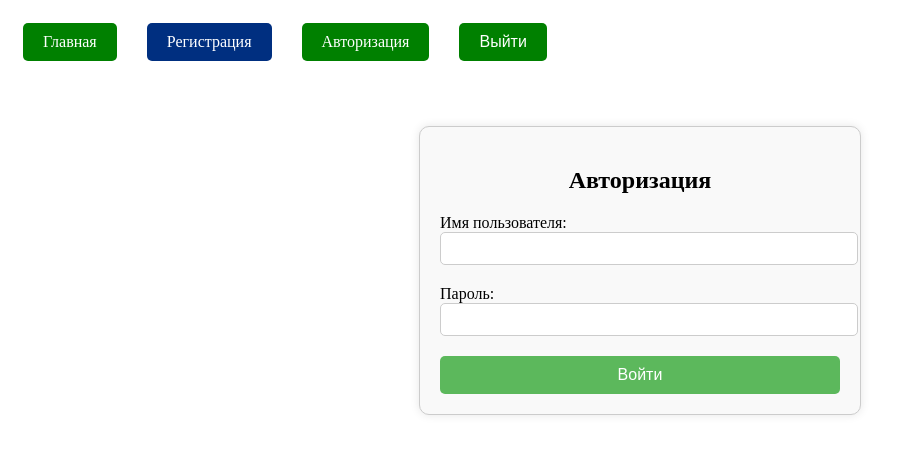
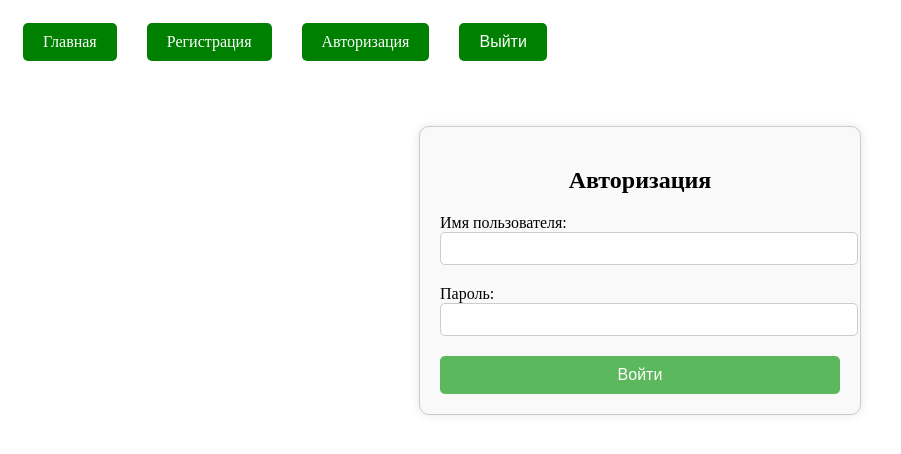
Before and after one commit to aabdishukurov/registration-app, a React (Create React App) app: page /login in a window 1280 px wide. Shown: the top 454 px of the page, without its empty margins (0-901 px from the left). Built offline with nearby package versions, Linux system fonts and the light colour scheme.

Commit message:
vrode norm

```diff
--- a/src/App.js
+++ b/src/App.js
@@ -15,7 +15,7 @@ function App() {
       <Router>
         <nav>
           <Link class="distance" to="/">Главная</Link>
-          <Link class="distance_2" to="/register">Регистрация</Link>
+          <Link class="distance" to="/register">Регистрация</Link>
           <Link class="distance" to="/login">Авторизация</Link>
           <button class="distance" onClick={() => dispatch(logout())}>Выйти</button>
         </nav>
--- a/src/components/Styles/Form.css
+++ b/src/components/Styles/Form.css
@@ -66,25 +66,3 @@
   color: black;
   border: 2px solid green;
 }
-
-
-  .distance_2 {
-  background-color: rgb(0, 47, 128);
-  border: none;
-  color: white;
-  padding: 10px 20px;
-  text-align: center;
-  text-decoration: none;
-  display: inline-block;
-  font-size: 16px;
-  margin: 15px 15px;
-  cursor: pointer;
-  border-radius: 5px;
-  transition-duration: 0.4s;
-}
-
-.distance_2:hover {
-  background-color: rgb(47, 248, 255);
-  color: black;
-  border: 2px solid rgb(0, 19, 128);
-}
```
